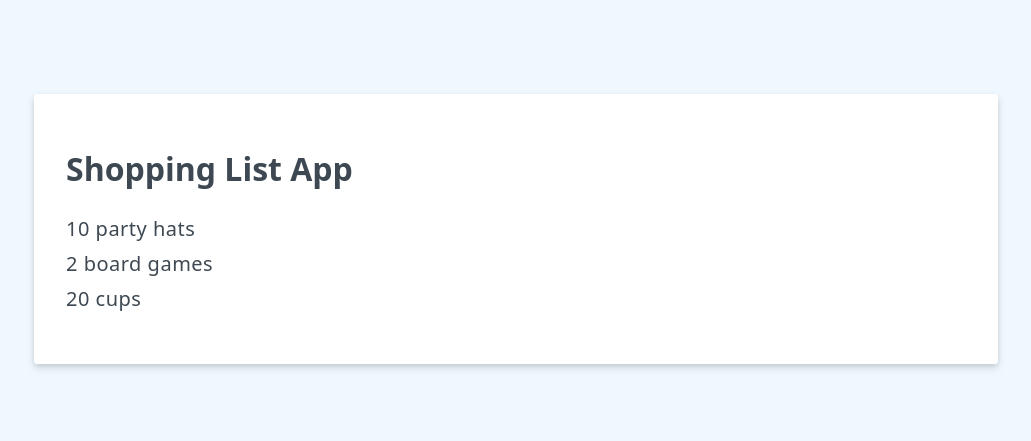
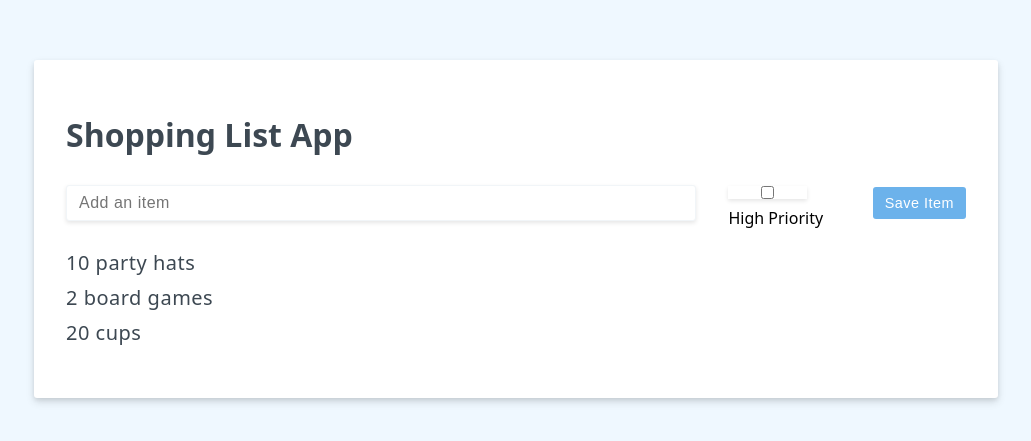
Before and after one commit to Simon-Drohsen/Vue.js_Tutorial, a plain HTML site: page index.html in a window 1280 px wide. Shown: the part 171-612 px from the top of the page, without its empty margins (124-1155 px from the left). Drawn offline with nearby package versions, Linux system fonts and the light colour scheme.

Commit message:
you can add items per interface

```diff
--- a/index.html
+++ b/index.html
@@ -9,6 +9,21 @@
     <body>
         <div id="shopping-list">
             <h1>{{ header || 'Welcome' }}</h1>
+            <div class="add-item-form">
+                <input
+                    @keyup.enter="items.push({id: items.length + 1, label: newItem})"
+                    v-model="newItem" type="text" placeholder="Add an item">
+                <label>
+                    <input type="checkbox" v-model="newItemHighPriority">
+                    High Priority
+                </label>
+                <button
+                    @click="items.push({id: items.length + 1, label: newItem})"
+                    class="btn btn-primary">
+                    Save Item
+                </button>
+            </div>
+
             <ul>
                 <li v-for="item in items" :key="item.id">{{ item.label }}</li>
             </ul>
@@ -20,6 +35,8 @@
                 data() {
                     return {
                         header: 'Shopping List App',
+                        newItem: '',
+                        newItemHighPriority: false,
                         items: [
                             {id: 1, label: '10 party hats'},
                             {id: 2, label: '2 board games'},
```
